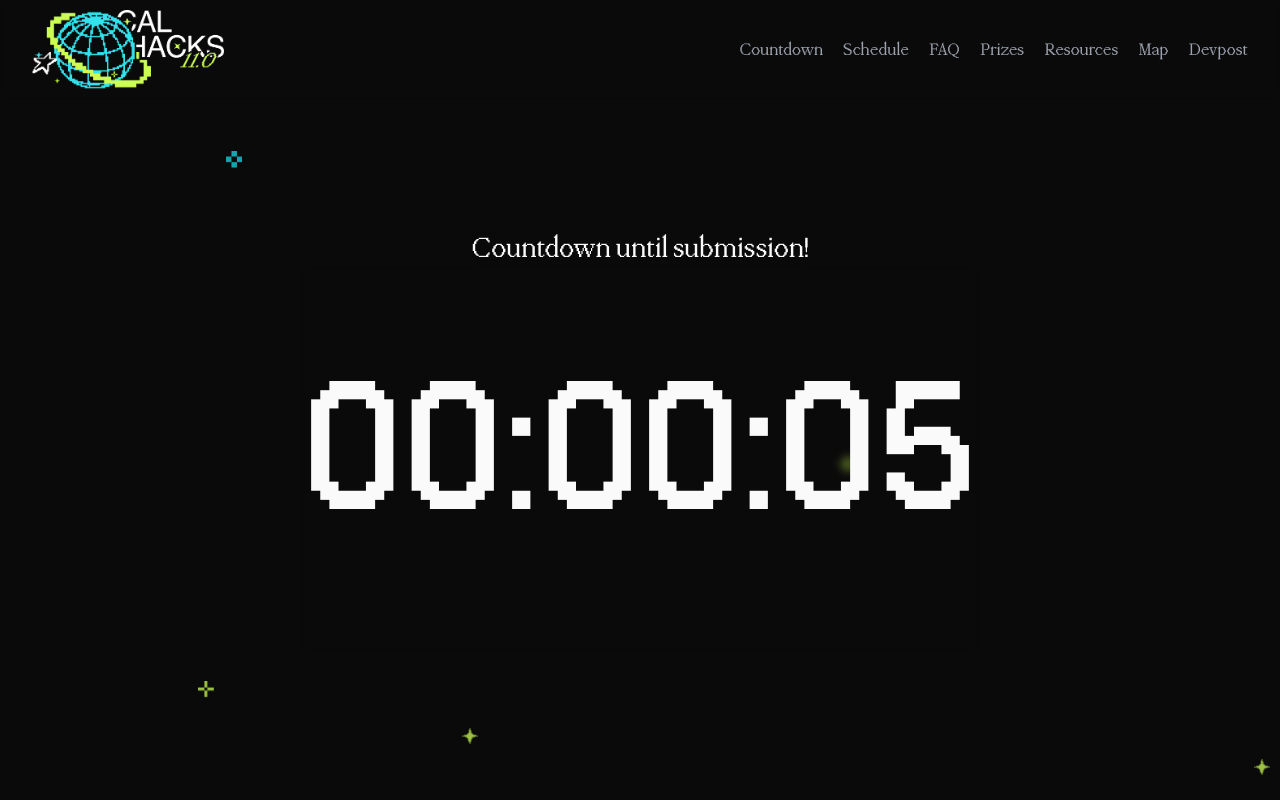
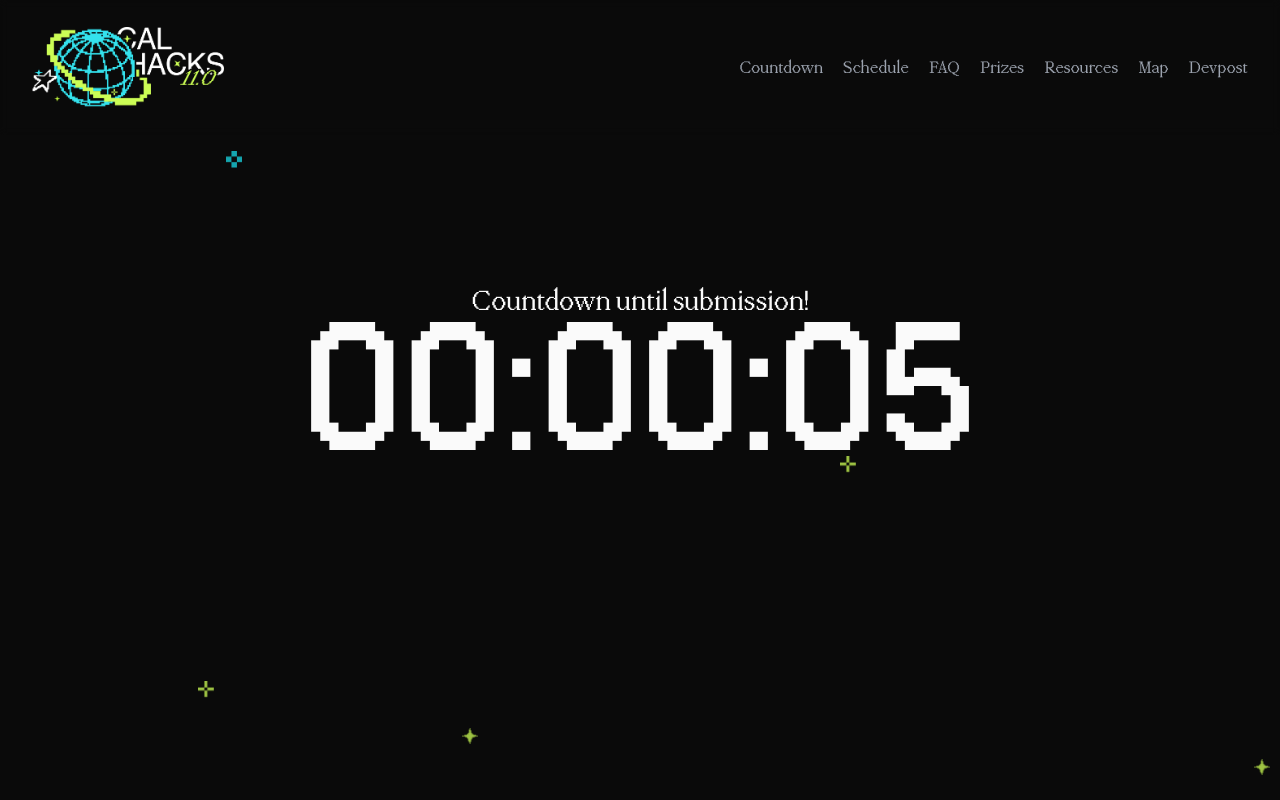
Before and after one commit to calhacks/live-site, a Next.js app: page / in a window 1280 px wide. Built offline with nearby package versions, Linux system fonts and the light colour scheme.

Commit message:
adjustment: header top padding, countdown title/timer spacing

```diff
--- a/src/app/globals.css
+++ b/src/app/globals.css
@@ -40,7 +40,7 @@ body {
 		--chart-5: 27 87% 67%;
 		--radius: 0.5rem;
 
-		--header-height: 100px;
+		--header-height: 135px;
 	}
 	.dark {
 		--background: 0 0% 3.9%;
--- a/src/components/countdown/Countdown.tsx
+++ b/src/components/countdown/Countdown.tsx
@@ -72,12 +72,12 @@ export default function Countdown(props: Readonly<CountdownProps>): React.ReactN
 	}, []);
 
 	return (
-		<div className="grid h-full w-full grid-cols-1 grid-rows-3">
-			<div className="flex items-end justify-center font-ppmondwest text-xl sm:text-3xl">
-				<span className="backdrop-blur-sm">{title}</span>
+		<div className="grid h-full w-full grid-cols-1 grid-rows-5">
+			<div className="row-start-2 flex items-end justify-center font-ppmondwest text-xl sm:text-3xl">
+				<span>{title}</span>
 			</div>
-			<div className="grid place-items-center font-ppneuebit text-[8rem] sm:text-[14rem] md:text-[16rem]">
-				<span className="backdrop-blur-sm">{formattedCountdown}</span>
+			<div className="row-start-3 grid place-items-center self-center font-ppneuebit text-[8rem] sm:text-[14rem] md:text-[16rem]">
+				<span>{formattedCountdown}</span>
 			</div>
 		</div>
 	);
```
